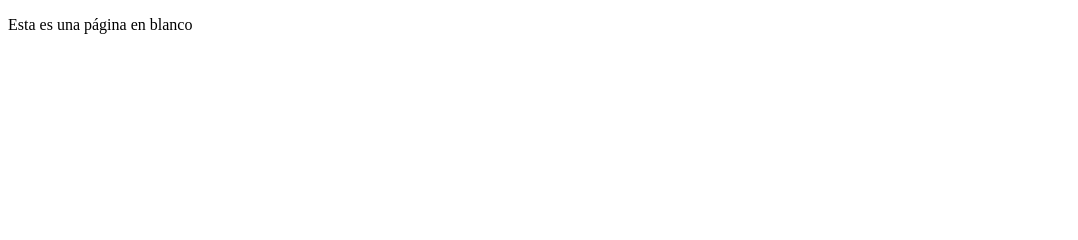
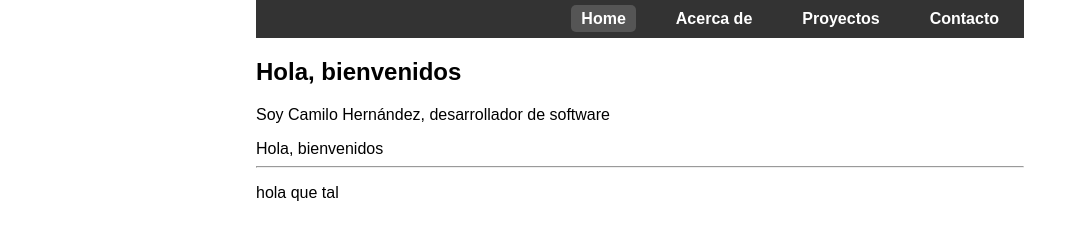
Before and after one commit to CamiloHernandezM/CamiloHernandezM.github.io, a plain HTML site: page index.html in a window 1280 px wide. Shown: the whole page, without its empty margins (0-1078 px from the left). Drawn offline with Linux system fonts and the light colour scheme.

Commit message:
se suben css, html y script

```diff
--- a/index.html
+++ b/index.html
@@ -3,9 +3,77 @@
 <head>
     <meta charset="UTF-8">
     <meta name="viewport" content="width=device-width, initial-scale=1.0">
+    <link rel="stylesheet" href="styles.css">
     <title>Página Camilo</title>
 </head>
 <body>
-    <p>Esta es una página en blanco</p>
+    <Header>
+        <nav>
+            <ul class="tabs">
+                <li><a href="#" data-tab="home" class="active">Home</a></li>
+                <li><a href="#" data-tab="about">Acerca de</a></li>
+                <li><a href="#" data-tab="projects">Proyectos</a></li>
+                <li><a href="#" data-tab="contacto">Contacto</a></li>
+            </ul>
+        </nav>
+    </Header>
+
+    <h2>Hola, bienvenidos</h2>
+    <p>Soy Camilo Hernández, desarrollador de software</p>
+
+    <main>
+        <section id ="home" class="tab-content-active"
+          <h1>Hola, bienvenidos</h1>
+        <section id="about" class="tab-content">
+          <h1>Acerca de</h1>
+          <p>Mi formación como psicólogo clínico, especializado en el enfoque sistémico, me ha permitido explorar la complejidad de los fenómenos humanos desde múltiples perspectivas. Durante años, me fascinó entender cómo las piezas individuales interactúan para crear sistemas dinámicos y complejos, una curiosidad que encontré reflejada en el mundo de la programación.
+
+            Al iniciar mi camino en la tecnología, descubrí una conexión inesperada: la mirada analítica y sistémica que había cultivado en psicología encajaba naturalmente con el pensamiento lógico y estructurado de las ciencias de la computación. Este descubrimiento se consolidó cuando completé el curso CS50: Introduction to Computer Science, impartido por la Universidad de Harvard, donde desarrollé mis primeros proyectos y profundicé en los fundamentos de la programación.
+
+            Hoy en día, trabajo en Entel, una destacada empresa transnacional de telecomunicaciones, donde desarrollo APIs y sistemas de integración. Mi experiencia como psicólogo ha sido clave para destacar en este entorno, ayudándome a:
+
+            Traducir conceptos complejos en lenguajes accesibles y efectivos.
+            Colaborar con equipos multidisciplinarios, entendiendo y adaptándome a distintas perspectivas.
+            Abordar problemas con una visión fenomenológica, que fomenta la curiosidad y la innovación constante.
+            Creo firmemente en la capacidad de integrar disciplinas para enriquecer nuestro enfoque y transformar lo complejo en soluciones prácticas. Siempre busco nuevas formas de aprender, sorprenderme y contribuir al desarrollo de sistemas que impacten positivamente en las personas.</p>
+        </section>
+        <section id="projects" class="tab-content">
+          <h1>Proyectos</h1>
+          <p>Descripción de proyectos.</p>
+        </section>
+        <section id="contact" class="tab-content">
+          <h1>Contacto</h1>
+          <p>Formulario o información de contacto.</p>
+        </section>
+      </main>
+
+    <Footer>
+        <hr>
+        <p>hola que tal</p>
+    </Footer>
+
 </body>
+<script>
+
+document.addEventListener("DOMContentLoaded", () => {
+  const tabs = document.querySelectorAll(".tabs a");
+  const contents = document.querySelectorAll(".tab-content");
+
+  tabs.forEach(tab => {
+    tab.addEventListener("click", (event) => {
+      event.preventDefault();
+
+      // Quitar la clase "active" de todas las pestañas y contenidos
+      tabs.forEach(t => t.classList.remove("active"));
+      contents.forEach(content => content.classList.remove("active"));
+
+      // Añadir la clase "active" a la pestaña y contenido seleccionados
+      tab.classList.add("active");
+      const target = tab.getAttribute("data-tab");
+      document.getElementById(target).classList.add("active");
+    });
+  });
+});
+
+</script>
 </html>
--- /dev/null
+++ b/styles.css
@@ -0,0 +1,46 @@
+body {
+    font-family: Arial, sans-serif;
+    margin: 0 20% 0 20%;
+    padding: 0;
+
+  }
+
+  header {
+    background-color: #333;
+    color: white;
+    padding: 10px 0;
+  }
+
+  nav ul {
+    list-style: none;
+    margin: 0;
+    padding: 0;
+    display: flex;
+    justify-content: right;
+  }
+
+  nav ul li {
+    margin: 0 15px;
+  }
+
+  nav ul li a {
+    text-decoration: none;
+    color: white;
+    font-weight: bold;
+    padding: 5px 10px;
+    border-radius: 5px;
+    transition: background-color 0.3s;
+  }
+
+  nav ul li a:hover, nav ul li a.active {
+    background-color: #555;
+  }
+
+  .tab-content {
+    display: none;
+    padding: 20px;
+  }
+
+  .tab-content.active {
+    display: block;
+  }
```
